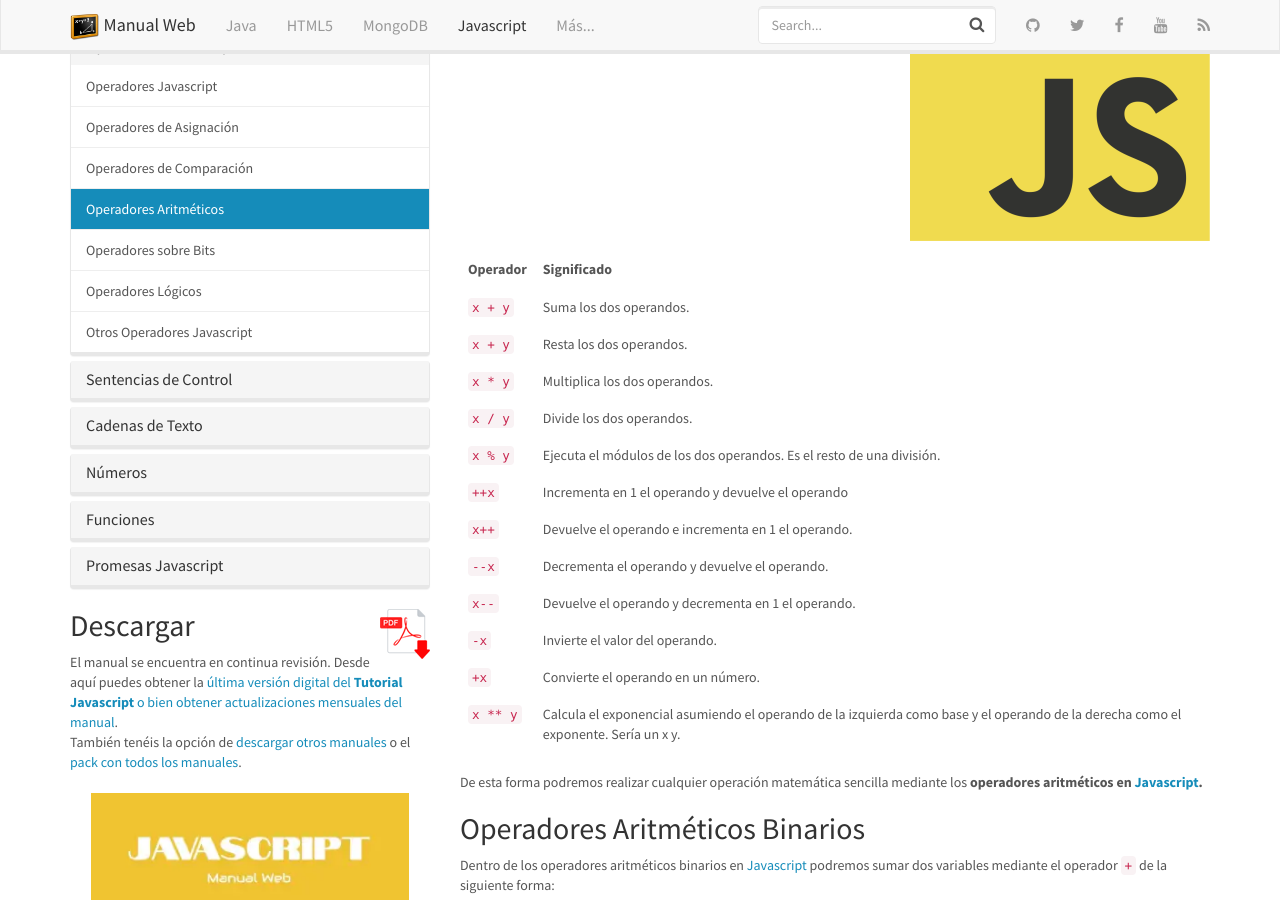
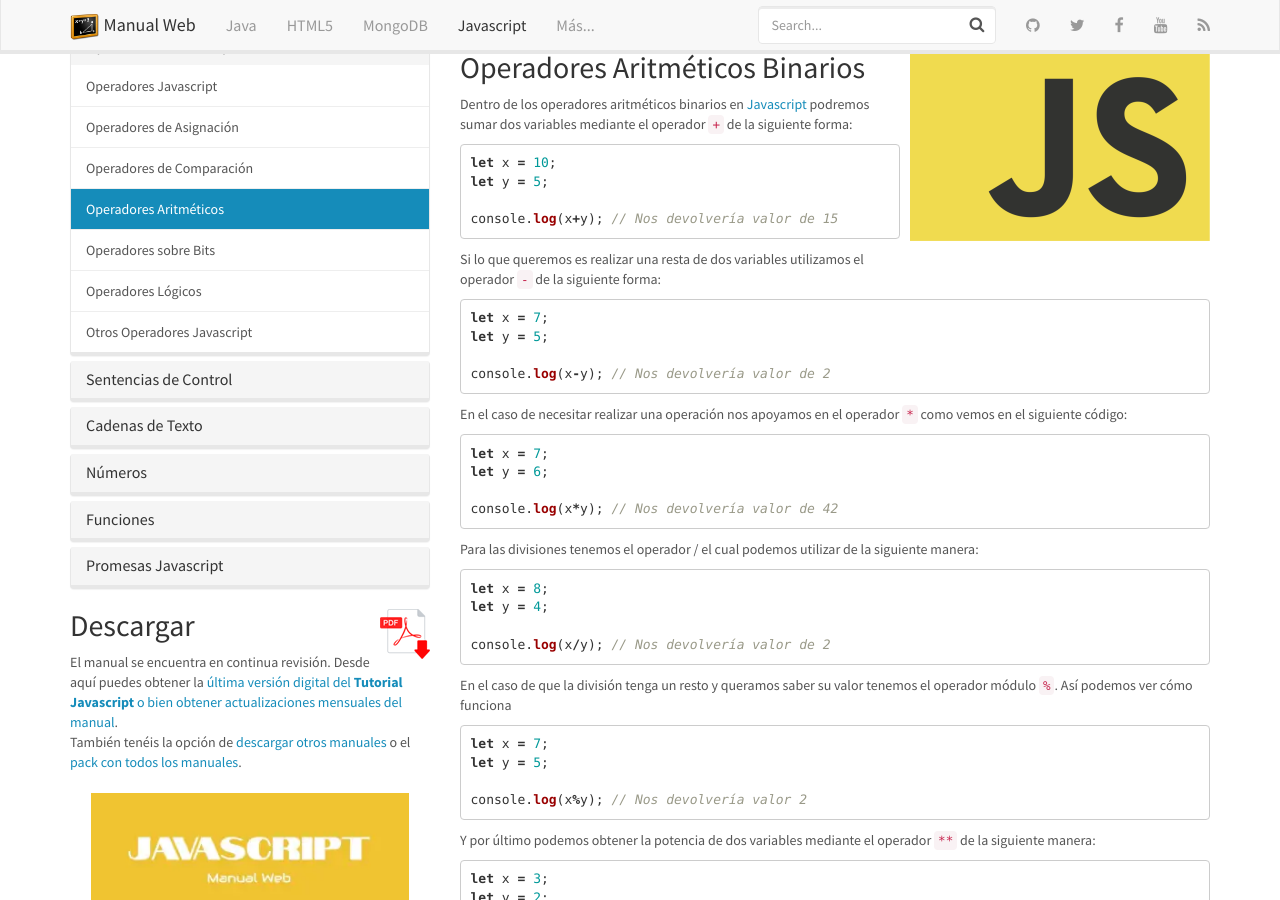
Before and after one commit to manualweb/manualweb, a Jekyll site: the page built from _javascript/operadores-aritmeticos.md, in a window 1280 px wide and 900 px high, scrolled down 199 px. Built offline with Jekyll 4.4.1, drawn with Linux system fonts in a browser that asks for light colours; nearby versions of some CDN libraries; comment, search, counter and statistics services are not loaded.

```diff
--- a/_javascript/operadores-aritmeticos.md
+++ b/_javascript/operadores-aritmeticos.md
@@ -10,22 +10,6 @@ image:
 ---
 
 Los **operadores aritméticos en** [**Javascript**](https://www.manualweb.net/javascript/) son aquellos que toman dos operandos numéricos y ejecutan la operación del operador.
-
-
-| Operador | Significado                                                                                                                         |
-| -------- | ----------------------------------------------------------------------------------------------------------------------------------- |
-| `x + y`  | Suma los dos operandos.                                                                                                             |
-| `x + y`  | Resta los dos operandos.                                                                                                            |
-| `x * y`  | Multiplica los dos operandos.                                                                                                       |
-| `x / y`  | Divide los dos operandos.                                                                                                           |
-| `x % y`  | Ejecuta el módulos de los dos operandos. Es el resto de una división.                                                               |
-| `++x`    | Incrementa en 1 el operando y devuelve el operando                                                                                  |
-| `x++`    | Devuelve el operando e incrementa en 1 el operando.                                                                                 |
-| `--x`    | Decrementa el operando y devuelve el operando.                                                                                      |
-| `x--`    | Devuelve el operando y decrementa en 1 el operando.                                                                                 |
-| `-x`     | Invierte el valor del operando.                                                                                                     |
-| `+x`     | Convierte el operando en un número.                                                                                                 |
-| `x ** y` | Calcula el exponencial asumiendo el operando de la izquierda como base y el operando de la derecha como el exponente. Sería un x y. |
 
 
 De esta forma podremos realizar cualquier operación matemática sencilla mediante los **operadores aritméticos en** [**Javascript**](https://www.manualweb.net/javascript/)**.**
```
